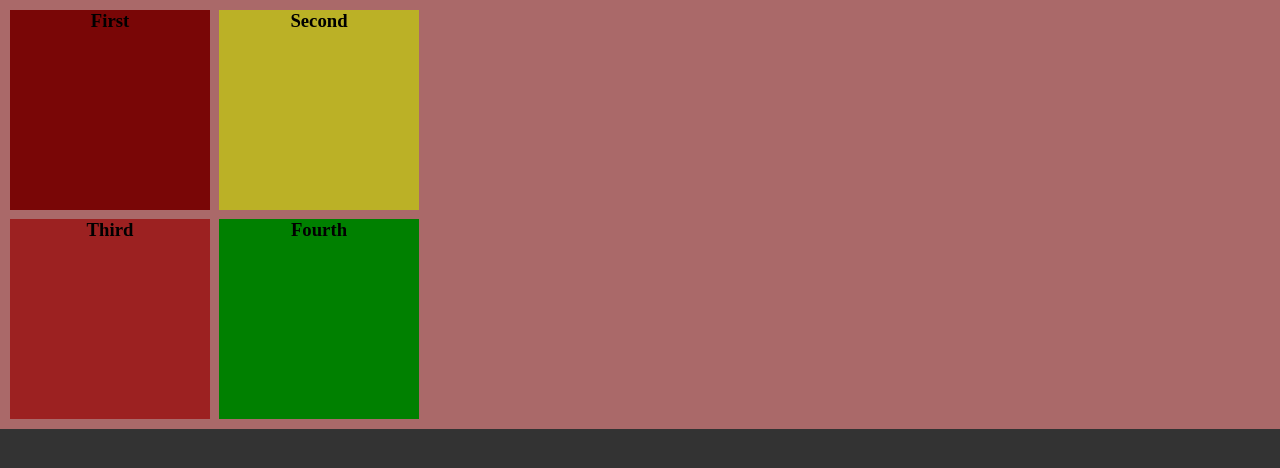
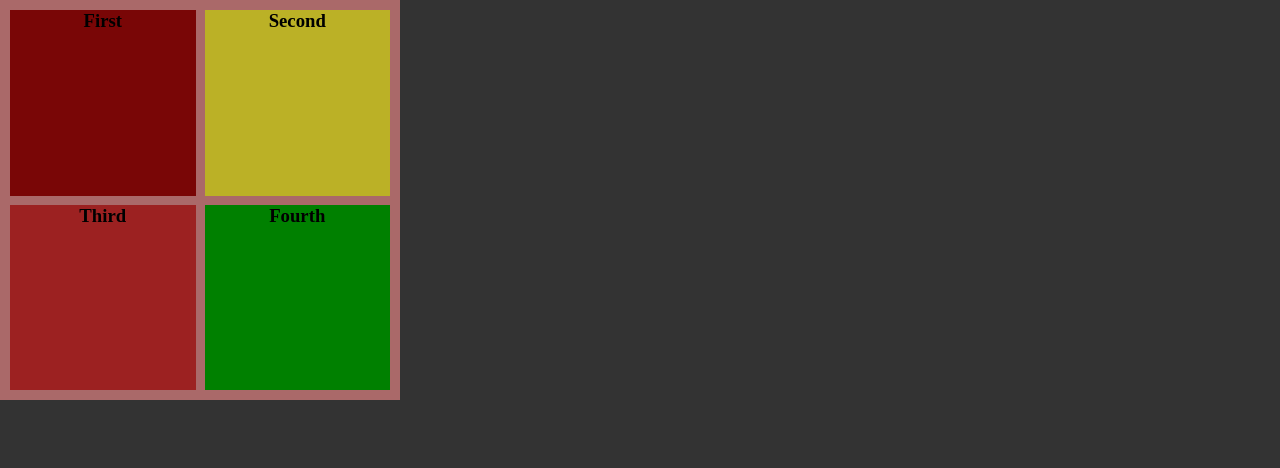
Before and after one commit to FerdouseOfficial/Master-Grid, a plain HTML site: page GridByCoderArmy/Actual Practice file/grid1.html in a window 1280 px wide. Drawn offline with Linux system fonts and the light colour scheme.

```diff
--- a/GridByCoderArmy/Actual Practice file/grid1.css
+++ b/GridByCoderArmy/Actual Practice file/grid1.css
@@ -9,14 +9,20 @@
 
 .container{
     display: grid;
-    grid-template-columns: 200px 200px;
+    /* Not Right way of Doint it by using pixel unit */
+    /* grid-template-columns: 200px 200px; */
+    /* grid-template-rows: 200px 200px; */
+
+    /* Right way of doing it using Fraction */
+    grid-template-columns: 1fr 1fr;
+    grid-template-rows: 1fr 1fr;
+    /* border: 1px solid red; */
     background-color: #aa6969;
-    grid-template-rows: 200px 200px;
-    /* border: 1px solid red; */
     text-align: center;
     gap: 9px;
-
     padding: 10px;
+    height: 400px;
+    width: 400px;
 }
 .box{
     text-align: center;
```
